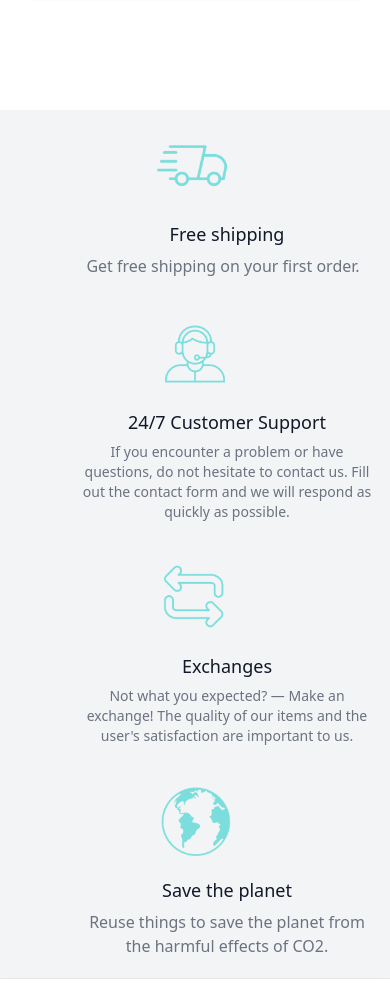
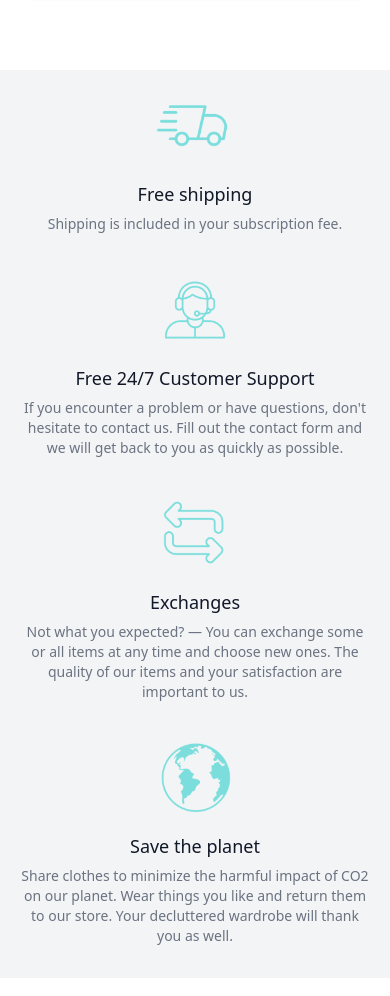
Before and after one commit to wiebkef/circular-fashion-library, a React (Create React App) app in the folder client/: page /cart in a window 390 px wide. Shown: the part 397-1393 px from the top of the page. Built offline with nearby package versions, Linux system fonts and the light colour scheme; no server answers.

Commit message:
breakpoints xs and sm

```diff
--- a/client/src/components/Incentives.js
+++ b/client/src/components/Incentives.js
@@ -5,6 +5,76 @@ import ftc4 from "../images/ftc4.png";
 
 export default function Incentives() {
   return (
+    <>
+      <div className="bg-gray-100">
+        <div className="grid grid-cols-1 px-5 gap-5 pb-8">
+          <div className="mx-auto">
+            {/* First column */}
+            <img
+              className="h-28 w-auto block mx-auto"
+              src={ftc4}
+              alt="shipping"
+            />
+            <h3 className="text-lg leading-6 font-medium text-gray-900">
+              Free shipping
+            </h3>
+            <p className="mt-2 text-sm text-gray-500 sm:max-w-sm">
+              Shipping is included in your subscription fee.
+            </p>
+          </div>
+
+          <div className="mx-auto">
+            {/* Second column */}
+            <img
+              className="h-28 w-auto block mx-auto"
+              src={ftc1}
+              alt="shipping"
+            />
+            <h3 className="text-lg leading-6 font-medium text-gray-900">
+              Free 24/7 Customer Support
+            </h3>
+            <p className="mt-2 text-sm text-gray-500 sm:max-w-sm">
+              If you encounter a problem or have questions, don't hesitate to
+              contact us. Fill out the contact form and we will get back to you
+              as quickly as possible.
+            </p>
+          </div>
+          <div className="mx-auto">
+            {/* Third column */}
+            <img
+              className="h-28 w-auto block mx-auto"
+              src={ftc2}
+              alt="shipping"
+            />
+            <h3 className="text-lg leading-6 font-medium text-gray-900">
+              Exchanges
+            </h3>
+            <p className="mt-2 text-sm text-gray-500 sm:max-w-sm">
+              Not what you expected? — You can exchange some or all items at any
+              time and choose new ones. The quality of our items and your
+              satisfaction are important to us.
+            </p>
+          </div>
+
+          {/* Fourth column */}
+          <div className="mx-auto">
+            <img
+              className="h-28 w-auto block mx-auto"
+              src={ftc3}
+              alt="shipping"
+            />
+            <h3 className="text-lg leading-6 font-medium text-gray-900">
+              Save the planet
+            </h3>
+            <p className="mt-2 text-sm text-gray-500 sm:max-w-sm">
+              Share clothes to minimize the harmful impact of CO2 on our planet.
+              Wear things you like and return them to our store. Your
+              decluttered wardrobe will thank you as well.
+            </p>
+          </div>
+        </div>
+      </div>
+      {/* Old Version */}
       <div className="bg-gray-100">
         <div className="max-w-7xl mx-auto py-5 pt-0 px-4 sm:px-6 lg:px-2">
           <div className="mt-10">
@@ -33,9 +103,9 @@ export default function Incentives() {
                   </p>
                 </dt>
                 <dd className="mt-2 ml-16 text-sm text-gray-500">
-                If you encounter a problem or have questions, do not hesitate to
-                contact us. Fill out the contact form and we will respond as
-                quickly as possible.{" "}
+                  If you encounter a problem or have questions, do not hesitate
+                  to contact us. Fill out the contact form and we will respond
+                  as quickly as possible.
                 </dd>
               </div>
 
@@ -66,12 +136,89 @@ export default function Incentives() {
                   </p>
                 </dt>
                 <dd className="mt-2 ml-16 text-base text-gray-500">
+                  Reuse things to save the planet from the harmful effects of
+                  CO2.
+                </dd>
+              </div>
+            </dl>
+          </div>
+        </div>
+      </div>
+    </>
+  );
+}
+
+/*  <div className="bg-gray-100">
+      <div className="max-w-7xl mx-auto py-5 pt-0 px-4 sm:px-6 lg:px-2">
+        <div className="mt-10">
+          <dl className="space-y-5 md:space-y-0 md:grid md:grid-cols-2 lg:grid-cols-4 md:gap-x-8 md:gap-y-10 lg:gap-x-8 lg:gap-y-10">
+            <div>
+              <dt>
+                <div className="flex items-center justify-center">
+                  <img className="h-28 w-auto" src={ftc4} alt="shipping" />
+                </div>
+                <p className="ml-16 text-lg leading-6 font-medium text-gray-900">
+                  Free shipping
+                </p>
+              </dt>
+              <dd className="mt-2 ml-14 text-base text-gray-500">
+                Get free shipping on your first order.
+              </dd>
+            </div>*/
+{
+  /* Second column */
+}
+/*         <div>
+              <dt>
+                <div className="flex items-center justify-center">
+                  <img className="h-28 w-auto" src={ftc1} alt="Support" />
+                </div>
+                <p className="ml-16 text-lg leading-6 font-medium text-gray-900">
+                  24/7 Customer Support
+                </p>
+              </dt>
+              <dd className="mt-2 ml-16 text-sm text-gray-500">
+                If you encounter a problem or have questions, do not hesitate to
+                contact us. Fill out the contact form and we will respond as
+                quickly as possible.{" "}
+              </dd>
+            </div>*/
+
+{
+  /* Third column */
+}
+/*     <div>
+              <dt>
+                <div className="flex items-center justify-center">
+                  <img className="h-28 w-auto" src={ftc2} alt="Exchanges" />
+                </div>
+                <p className="ml-16 text-lg leading-6 font-medium text-gray-900">
+                  Exchanges
+                </p>
+              </dt>
+              <dd className="mt-2 ml-16 text-sm text-gray-500">
+                Not what you expected? — Make an exchange! The quality of our
+                items and the user's satisfaction are important to us.{" "}
+              </dd>
+            </div>*/
+
+{
+  /* Fourth column */
+}
+/*    <div>
+              <dt>
+                <div className="flex items-center justify-center">
+                  <img className="h-28 w-auto" src={ftc3} alt="planet" />
+                </div>
+                <p className="ml-16 text-lg leading-6 font-medium text-gray-900">
+                  Save the planet
+                </p>
+              </dt>
+              <dd className="mt-2 ml-16 text-base text-gray-500">
                 Reuse things to save the planet from the harmful effects of CO2.
               </dd>
             </div>
           </dl>
         </div>
       </div>
-    </div>
-  );
-}
+    </div> */
```
Lines whose indentation alone changed are shown as unchanged.
